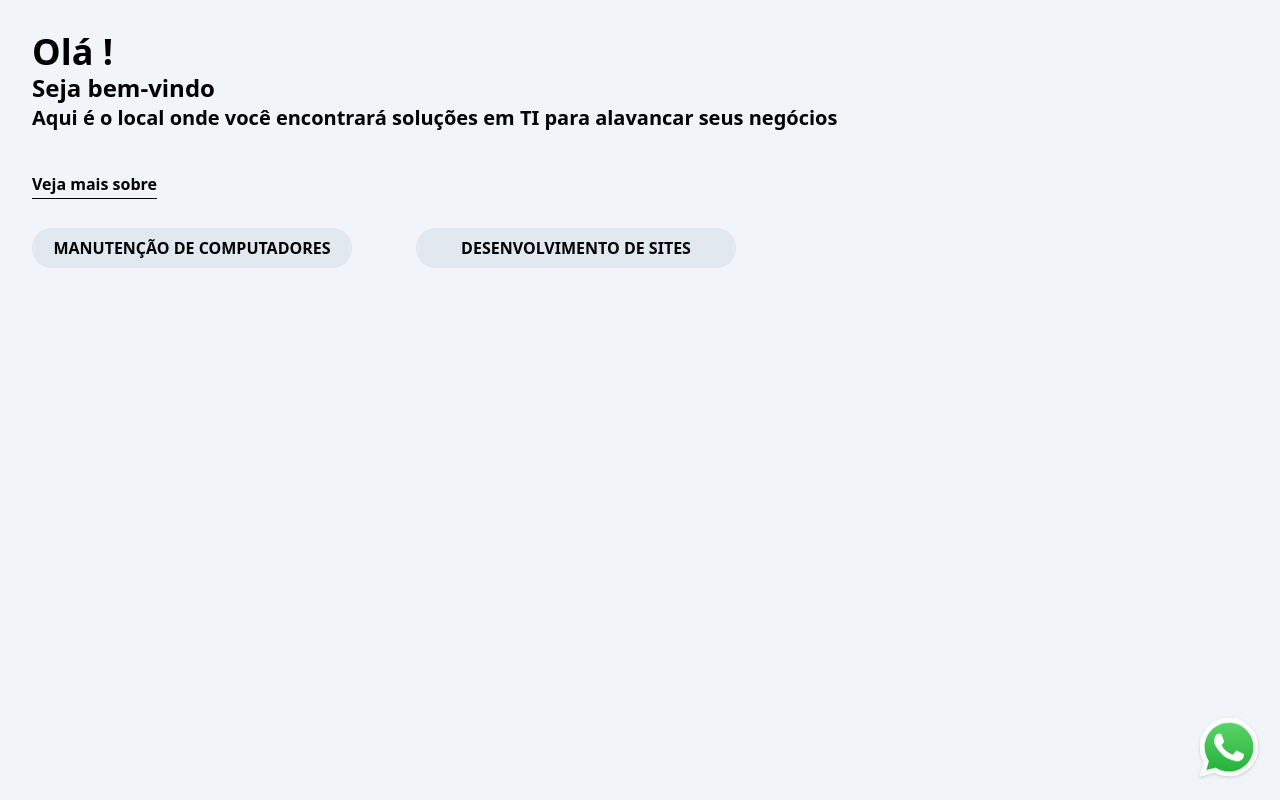
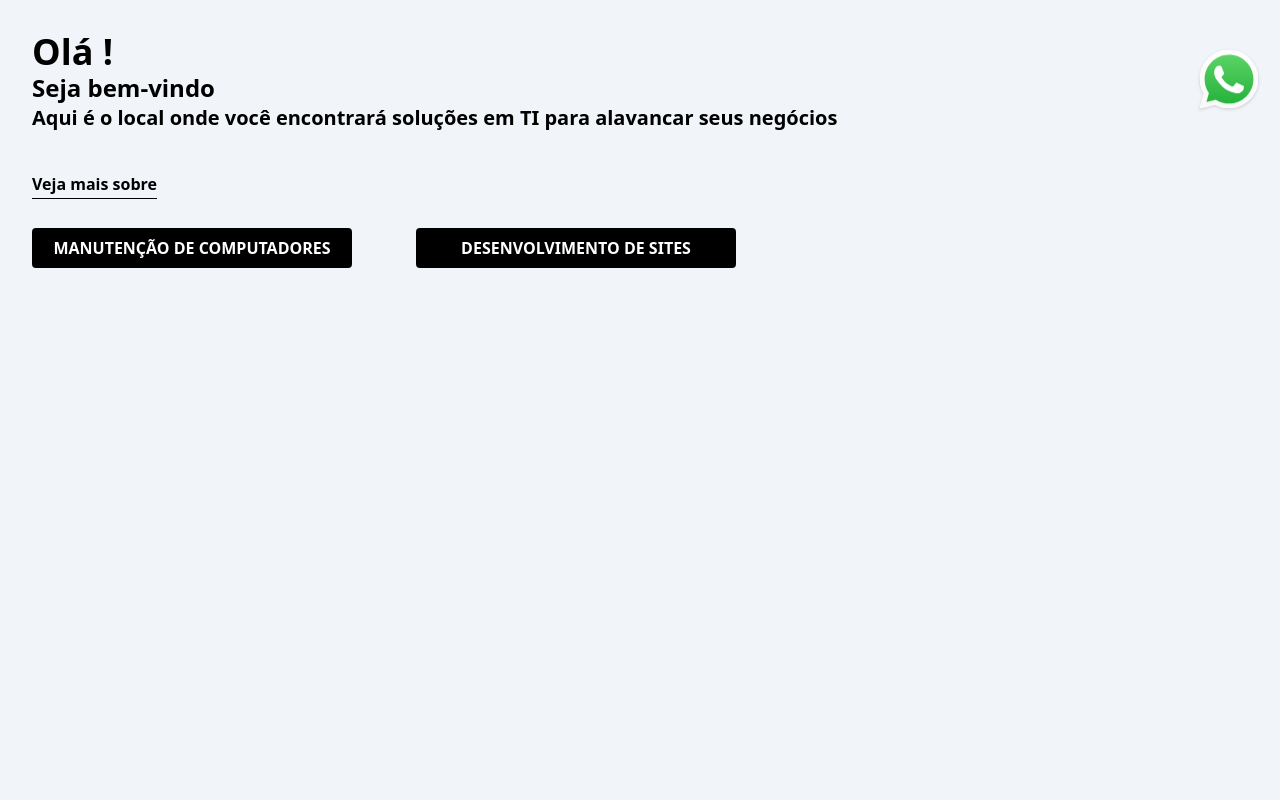
Before and after one commit to Macuco97/my-page, a Next.js app: page / in a window 1280 px wide. Built offline with nearby package versions, Linux system fonts and the light colour scheme.

Commit message:
Change button style

```diff
--- a/components/button.js
+++ b/components/button.js
@@ -6,7 +6,7 @@ export default function Button({children, href}) {
             {
                 href &&
                 <Link href = {href}>
-                    <button className = {`bg-slate-200 py-2 px-4 rounded-full uppercase my-4 w-80 mx-8`}>
+                    <button className = {`bg-black text-white py-2 px-4 rounded uppercase my-4 w-80 mx-8`}>
                         {children}
                     </button>
                 </Link>
--- a/components/footer.js
+++ b/components/footer.js
@@ -4,7 +4,7 @@ import Link from 'next/link'
 
 
 export default function footer() {
-const footer = "flex flex-row justify-center fixed bottom-2 right-4"
+const footer = "flex flex-row justify-center fixed bottom-2exite right-4"
     return (
     <footer className = {footer}>
         <Link href = "http://wa.me/5521999611299">
```
